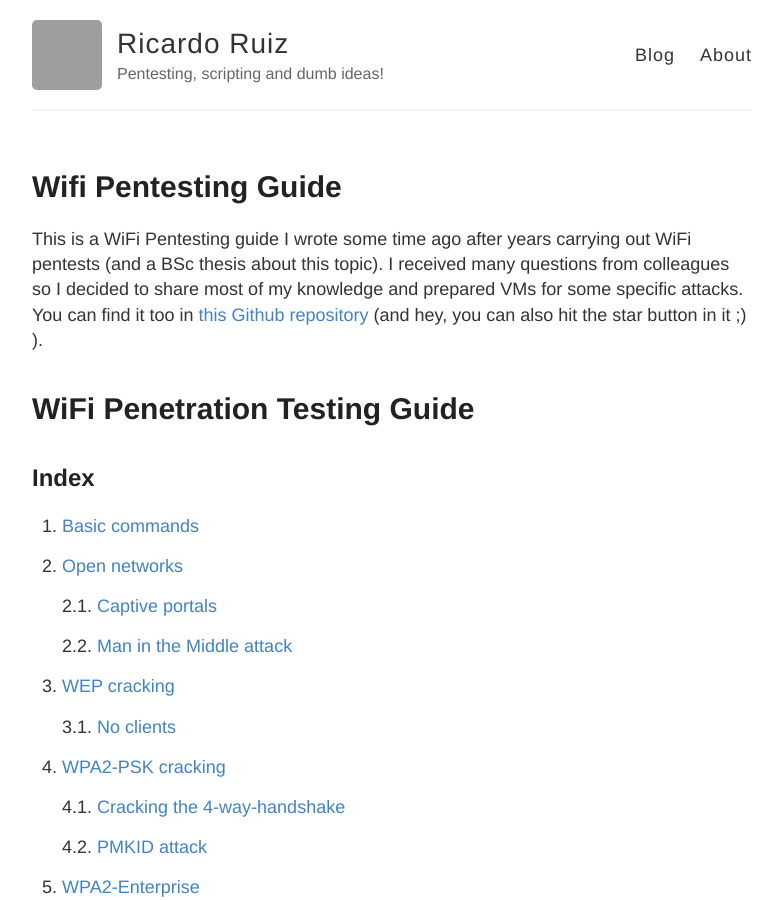
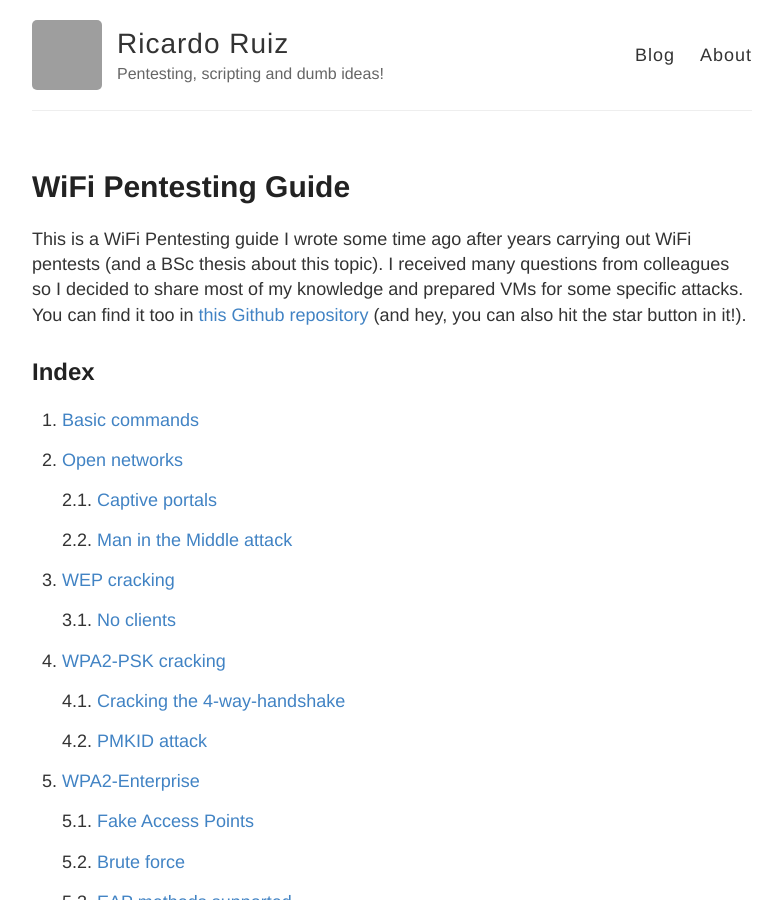
Before and after one commit to ricardojoserf/ricardojoserf.github.io, a Jekyll site: the page built from _posts/2021-9-3-wifiguide.md, in a window 1280 px wide and 900 px high. Shown: the whole window, without its empty margins (248-1030 px from the left). Built offline with Jekyll 4.4.1, drawn with Linux system fonts in a browser that asks for light colours; grey boxes are pictures that could not be loaded.

Commit message:
Update 2021-9-3-wifiguide.md

```diff
--- a/_posts/2021-9-3-wifiguide.md
+++ b/_posts/2021-9-3-wifiguide.md
@@ -1,13 +1,11 @@
 ---
 layout: post
-title: Wifi Pentesting Guide
+title: WiFi Pentesting Guide
 excerpt_separator: <!--more-->
 ---
 
-This is a WiFi Pentesting guide I wrote some time ago after years carrying out WiFi pentests (and a BSc thesis about this topic). I received many questions from colleagues so I decided to share most of my knowledge and prepared VMs for some specific attacks. <!--more--> You can find it too in [this Github repository](https://github.com/ricardojoserf/wifi-pentesting-guide) (and hey, you can also hit the star button in it ;) ).
+This is a WiFi Pentesting guide I wrote some time ago after years carrying out WiFi pentests (and a BSc thesis about this topic). I received many questions from colleagues so I decided to share most of my knowledge and prepared VMs for some specific attacks. <!--more--> You can find it too in [this Github repository](https://github.com/ricardojoserf/wifi-pentesting-guide) (and hey, you can also hit the star button in it!).
 
-
-# WiFi Penetration Testing Guide
 
 ## Index
 
```
